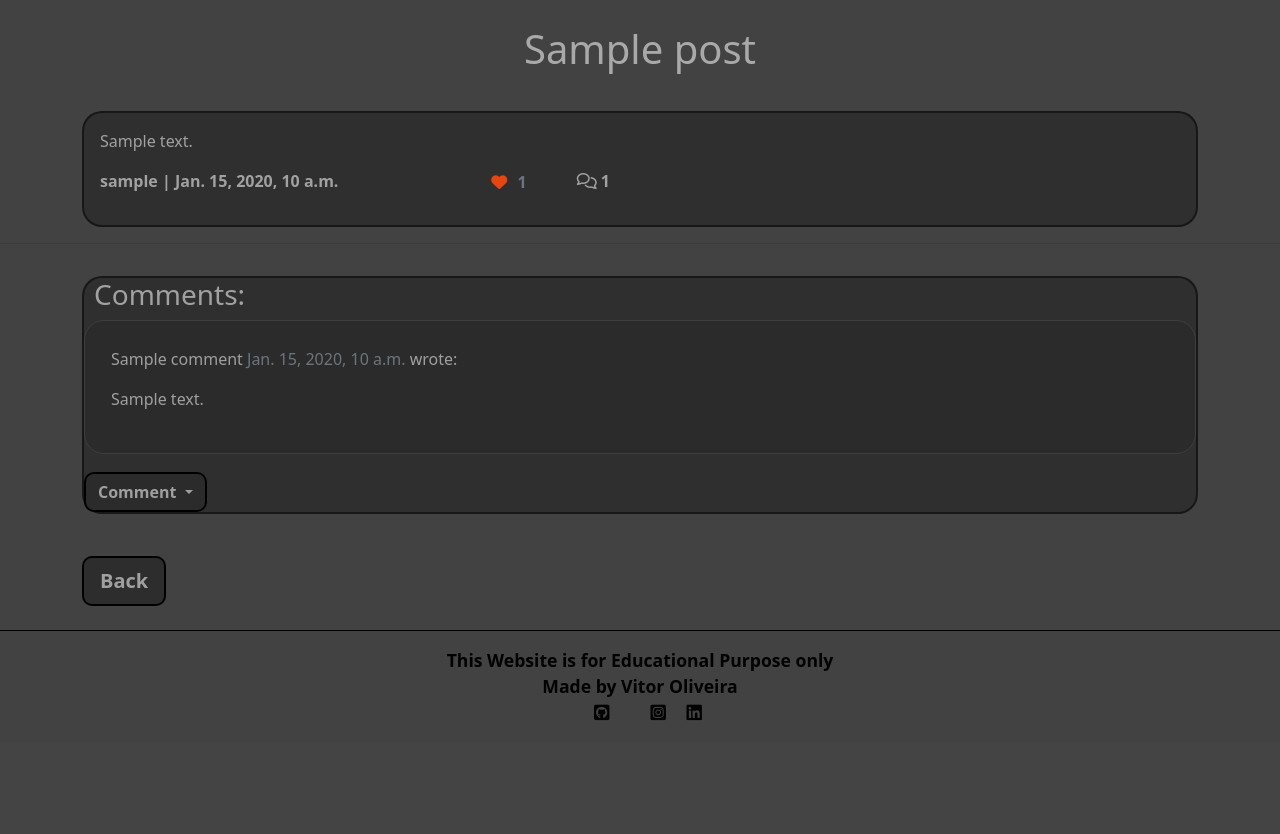
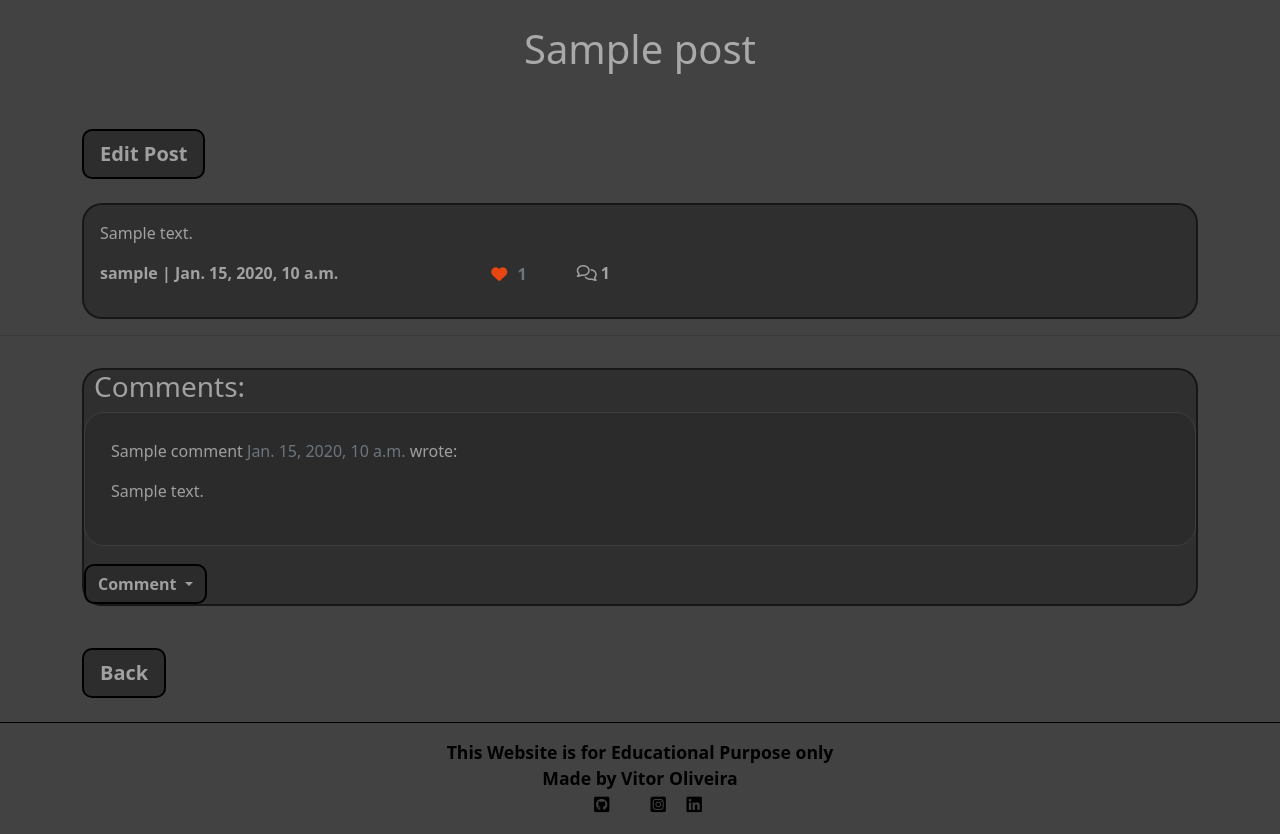
Before and after one commit to b1ndark/project4, a Django app: a page that uses templates/forum_detail.html in a window 1280 px wide. Shown: the part 71-905 px from the top of the page. Before the commit the page ends 791 px from the top, so only its background shows below. Run offline with Django 3.2, Linux system fonts and the light colour scheme; a user stored in the database is signed in; tables that the repository leaves empty hold one stand-in row (values such as "Sample post"); some libraries are stand-ins or nearby versions.

Commit message:
add edit btn, EditPost in views to display form, urls

```diff
--- a/templates/forum_detail.html
+++ b/templates/forum_detail.html
@@ -14,6 +14,12 @@
 </div>
 <div class="masthead top-container">
     <div class="container">
+        {% if request.user == post.author %}
+        <!--            Button to take you to the Edit Post form            -->
+        <div class="btn-add-post mb-4">
+            <a type="button" class="btn btn-lg" href="{% url 'edit_post' post.slug %}">Edit Post</a>
+        </div>
+        {% endif %}
         <div class="row g-0 card-body">
             <div class="col-md-6 masthead-text">
 
@@ -141,7 +147,6 @@
                 </ul>
             </div>
         </div>
-
         <!--            Back button to Forum            -->
         <div class="btn-add-post mb-4">
             <a type="button" class="btn btn-lg" href="{% url 'forum' %}">Back</a>
--- a/typerforum/urls.py
+++ b/typerforum/urls.py
@@ -8,4 +8,6 @@ urlpatterns = [
     path('<slug:slug>/', views.PostDetail.as_view(), name='forum_detail'),
     path('like/<slug:slug>', views.PostLike.as_view(), name='post_like'),
     path('forum/add_post/', views.AddPost.as_view(), name='add_post'),
+    path('forum/edit/<slug:slug>/',
+         views.EditPost.as_view(), name='edit_post'),
 ]
--- a/typerforum/views.py
+++ b/typerforum/views.py
@@ -109,6 +109,15 @@ class AddPost(generic.CreateView):
               'featured_image', 'content', 'excerpt', 'status',)
 
 
+class EditPost(generic.UpdateView):
+    """
+    Render Forum Add Post Page so User can a Add Post
+    """
+    model = Post
+    template_name = 'forum_edit_post.html'
+    fields = ('title', 'car_model', 'featured_image', 'content',)
+
+
 class PostLike(View):
     """
     To like Posts
```
